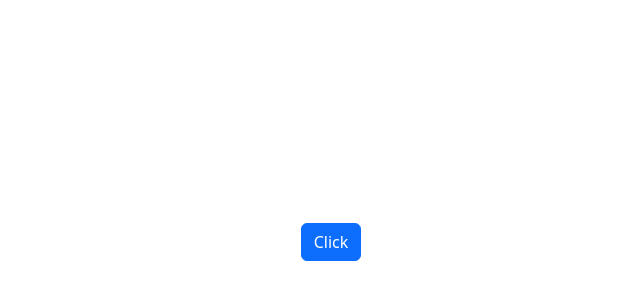
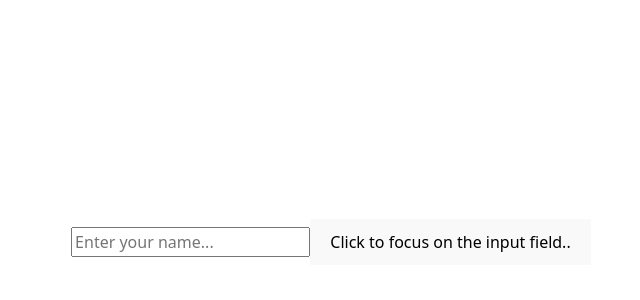
Before and after one commit to Abinash-016/reactjs, a React (Vite) app: page / in a window 1280 px wide. Shown: the part 158-458 px from the top of the page, without its empty margins (309-949 px from the left). Built offline with nearby package versions, Linux system fonts and the light colour scheme.

Commit message:
useref hook

```diff
--- a/src/App.jsx
+++ b/src/App.jsx
@@ -9,6 +9,7 @@ import Nestedloop from './Nestedloop';
 import Hooks from './Hooks';
 import StyledComponent from './StyledComponent';
 import Bootstrap from './reactBootstrap';
+import Useref from './useRefhook';
 
 
 // import Comp from './Component'
@@ -265,14 +266,43 @@ function App(){
 }*/
 
 
-
+/*
 function App(){
   return(
     <div>
-      {/* <Hooks/> */}
-      {/* <StyledComponent></StyledComponent> */}
+      // { <Hooks/> }
+      { <StyledComponent></StyledComponent> }
       <Bootstrap></Bootstrap>
     </div>
   )
 }
+  */
+
+
+/*
+function App(){
+
+  const [show,setShow]=useState(false);
+
+ return(
+  <div>
+    {
+      show?<img src="/PASSPORT.png" alt="" width="250px"/>:null
+    }
+
+     <button style={{ border:"5px solid gray", borderRadius:"5px" }} onClick={()=>setShow(!show)}>Click to reveal..</button>
+  </div>
+ );
+}*/
+
+
+
+function App(){
+  return (
+    <div>
+      <Useref/>
+    </div>
+  )
+}
+
 export default App;
--- /dev/null
+++ b/src/useRefhook.jsx
@@ -0,0 +1,20 @@
+import { useRef } from "react";
+
+
+function Useref() {
+
+    const inputRef = useRef(null);
+    function inputHandler() {
+        inputRef.current.focus();
+    }
+
+    return (
+
+        <div>
+            <input ref={inputRef} type="text" placeholder="Enter your name..." />
+            <button onClick={inputHandler}>Click to focus on the input field..</button>
+        </div>
+    )
+}
+
+export default Useref;
```
